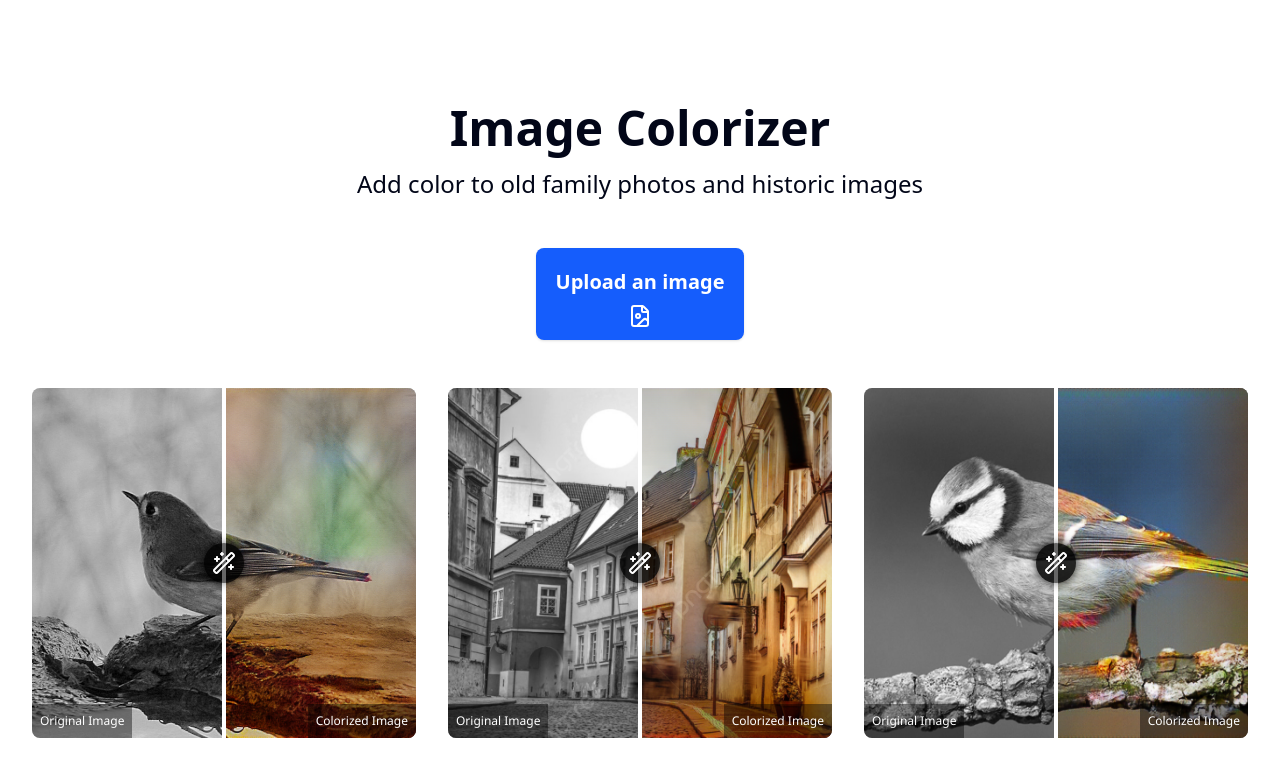
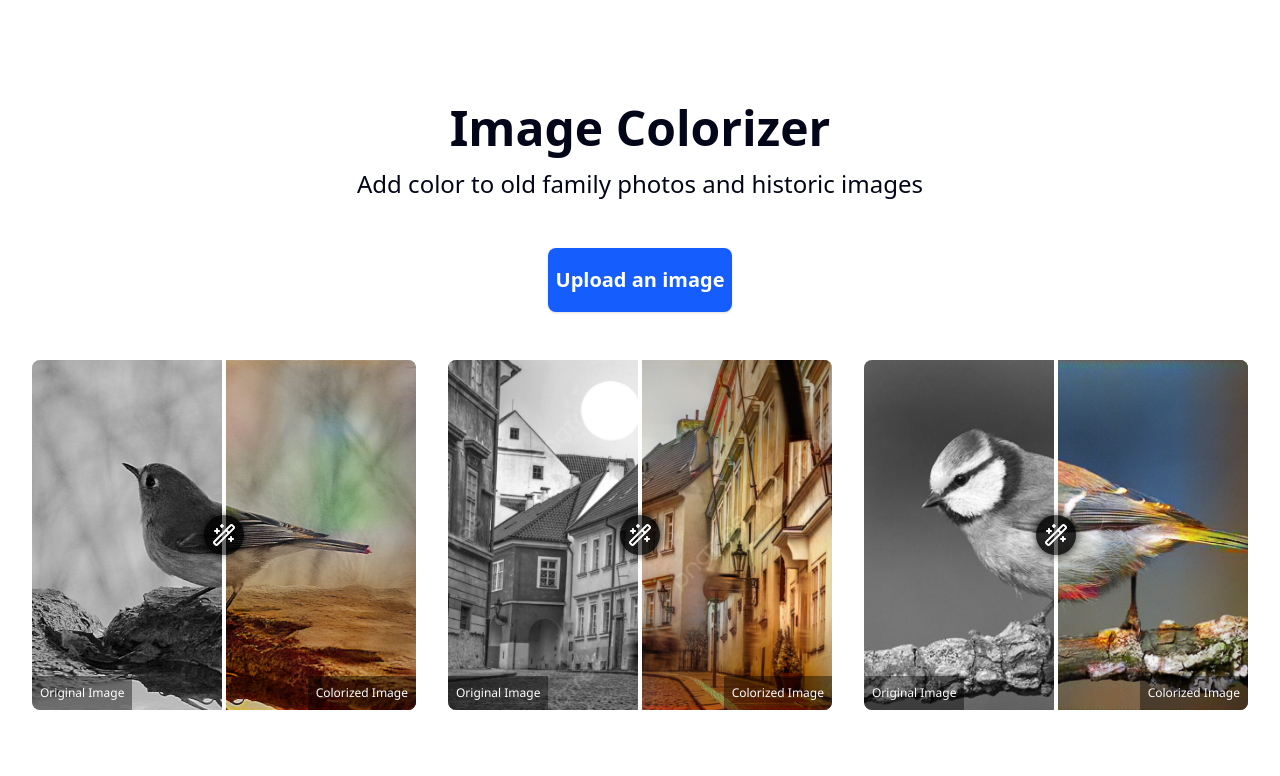
Before and after one commit to vojtam/colorization-frontend, a SvelteKit app: page / in a window 1280 px wide. Shown: the top 776 px of the page. Built offline with nearby package versions, Linux system fonts and the light colour scheme.

Commit message:
fix: button sizes

```diff
--- a/src/img_upload.svelte
+++ b/src/img_upload.svelte
@@ -35,7 +35,7 @@
     }
 </script>
 
-<div class="flex flex-col items-center gap-2">
+<div class="flex flex-col items-center">
 	<input
 		type="file"
 		accept="image/*"
@@ -47,10 +47,10 @@
 
 	<label
 		for="file-upload"
-		class="cursor-pointer p-3 text-center flex justify-center flex-col text-xl items-center rounded-md bg-blue-600 hover:bg-indigo-600  font-semibold text-white shadow-sm focus-visible:outline-offset-2 focus-visible:outline-indigo-600 transition-colors"
+		class="cursor-pointer h-16 px-2 text-center flex justify-center flex-col text-xl items-center rounded-md bg-blue-600 hover:bg-indigo-600  font-semibold text-white shadow-sm focus-visible:outline-offset-2 focus-visible:outline-indigo-600 transition-colors"
 	>
-		<span class="p-2">Upload an image</span>
-        <FileImage class="" />
+		<span class="">Upload an image</span>
+        <!-- <FileImage class="" /> -->
 	</label>
 
 	<!-- <p class="text-sm text-gray-500">{filename}</p> -->
--- a/src/routes/+page.svelte
+++ b/src/routes/+page.svelte
@@ -2,7 +2,7 @@
     import ImgUpload from "../img_upload.svelte";
     import ImageSlider from "../ImageSlider.svelte";
     import ShowImg from "../show_img.svelte";
-    import { Loader2, Download, Copy } from 'lucide-svelte';
+    import { Loader2, Download, Copy, Palette } from 'lucide-svelte';
     import { Button } from "$lib/components/ui/button/index.js";
 
     let isImageUploaded = false;
@@ -86,7 +86,10 @@
     <div class="flex flex-col md:flex-row justify-center w-[50%] gap-4 items-center">
         <ImgUpload bind:showImage={isImageUploaded} bind:file={uploadedFile} bind:imageSrc={uploadedImageSrc} />
         {#if isImageUploaded}
-            <Button disabled={isLoading} onclick={handleColorize} class="text-2xl pt-11 pb-12 px-13 cursor-pointer" variant="default">Colorize!</Button>
+            <Button disabled={isLoading} onclick={handleColorize} class="text-xl font-semibold  w-44 py-8 px-13 flex flex-col justify-center items-center cursor-pointer" variant="default">
+                <span>Colorize</span>
+                <!-- <Palette  class="w-24 h-24"/> -->
+            </Button>
         {/if}
 
     </div>
```
